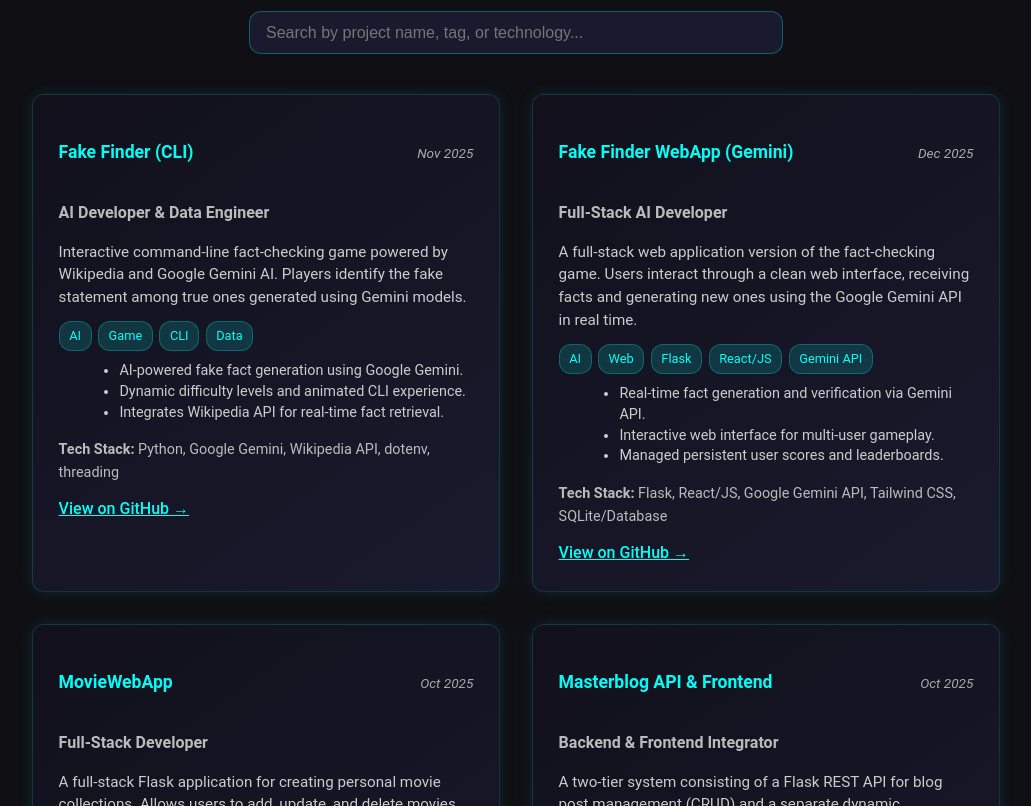
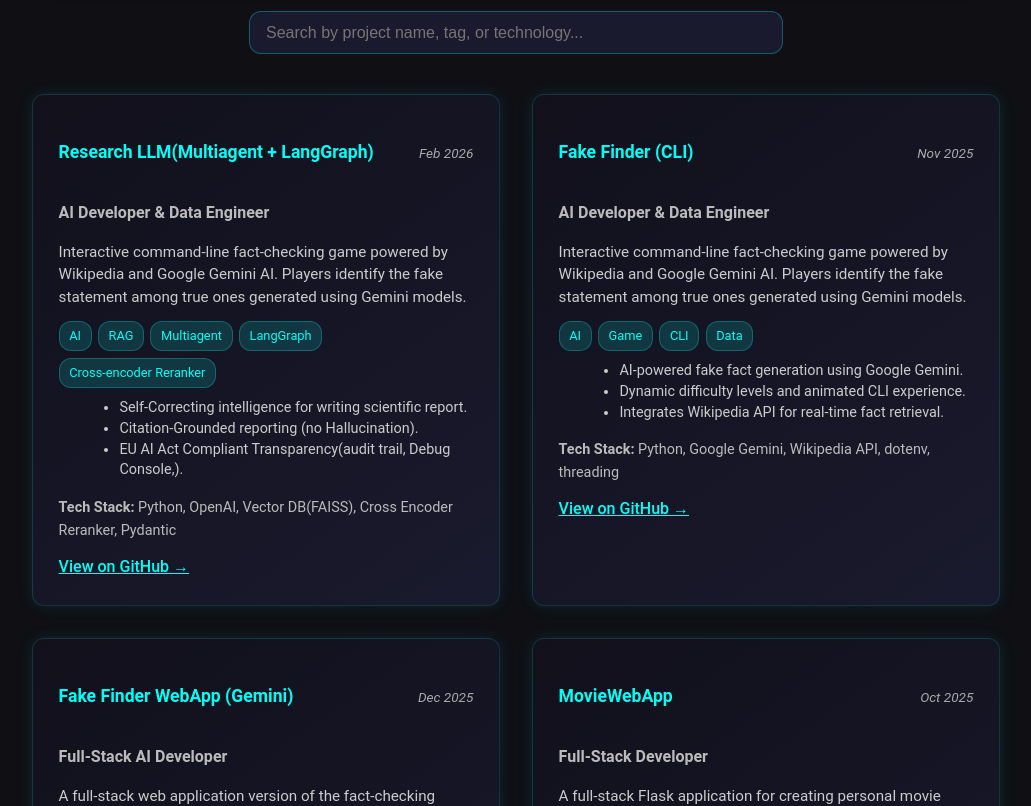
Before and after one commit to abhisakh/Advance_Portfolio, a React (Vite) app in the folder portfolio/: page /ai-projects in a window 1280 px wide. Shown: the part 640-1446 px from the top of the page, without its empty margins (176-1207 px from the left). Built offline with nearby package versions, Linux system fonts and the light colour scheme.

Commit message:
New project data added

```diff
--- a/portfolio/src/data/profileData.js
+++ b/portfolio/src/data/profileData.js
@@ -146,6 +146,27 @@ const profile = {
         },
     ],
   projectsdata: [
+      {
+      name: "Research LLM(Multiagent + LangGraph)",
+      tags: ["AI", "RAG", "Multiagent", "LangGraph", "Cross-encoder Reranker"],
+      description:
+        "Interactive command-line fact-checking game powered by Wikipedia and Google Gemini AI. Players identify the fake statement among true ones generated using Gemini models.",
+      techStack: [
+        "Python",
+        "OpenAI",
+        "Vector DB(FAISS)",
+        "Cross Encoder Reranker",
+        "Pydantic"
+      ],
+      role: "AI Developer & Data Engineer",
+      github: "https://github.com/abhisakh/ResearchLLM_MultiAgent_LangGraph_RagGraph.git",
+      timeline: "Feb 2026",
+      highlights: [
+        "Self-Correcting intelligence for writing scientific report.",
+        "Citation-Grounded reporting (no Hallucination).",
+        "EU AI Act Compliant Transparency(audit trail, Debug Console,)."
+      ]
+    },
     {
       name: "Fake Finder (CLI)",
       tags: ["AI", "Game", "CLI", "Data"],
```
